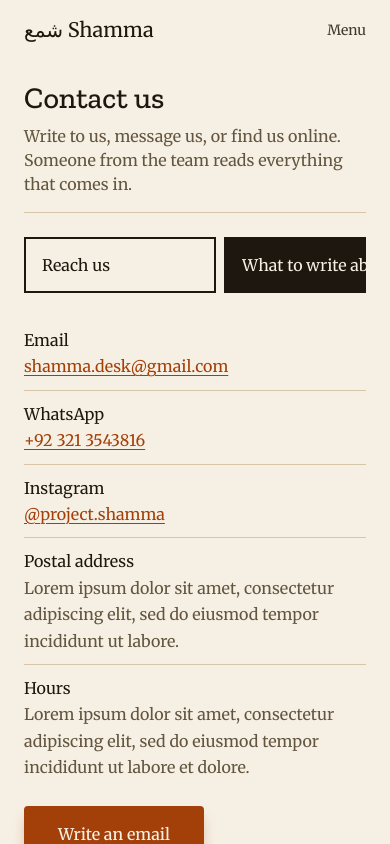
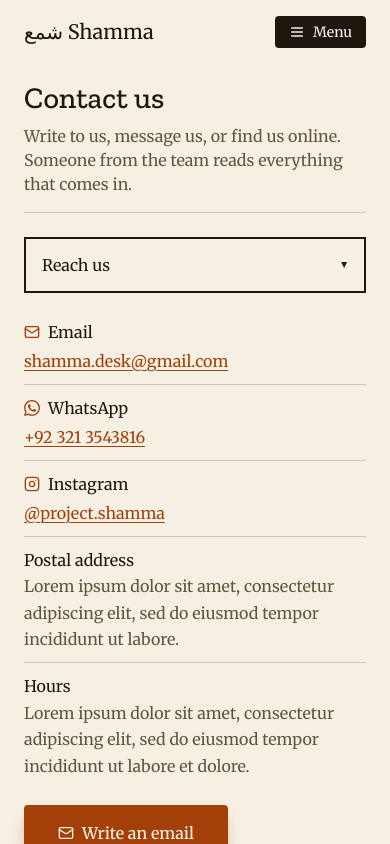
Before and after one commit to TheProjectShamma/shamma-website, a React (Vite) app: page /contact in a window 390 px wide. Shown: the top 844 px of the page. Built offline with nearby package versions, Linux system fonts and the light colour scheme.

Commit message:
Mobile view improvements

```diff
--- a/src/components/Footer.jsx
+++ b/src/components/Footer.jsx
@@ -1,4 +1,5 @@
 import { CONTACTS } from "../content";
+import { CONTACT_ICONS } from "../icons";
 
 export default function Footer() {
   return (
@@ -6,19 +7,27 @@ export default function Footer() {
       <div className="mx-auto flex w-full max-w-7xl flex-wrap items-center justify-between gap-x-8 gap-y-1 px-6 py-3 text-xs text-muted">
         <p>© {new Date().getFullYear()} Shamma · شمع — by the people, for the people.</p>
         <ul className="flex flex-wrap gap-x-5">
-          {CONTACTS.map(({ label, value, href }) => (
+          {CONTACTS.map(({ label, value, href }) => {
+            const Icon = CONTACT_ICONS[label];
+            return (
               <li key={label}>
                 <a
                   href={href}
                   target={href.startsWith("mailto:") ? undefined : "_blank"}
                   rel={href.startsWith("mailto:") ? undefined : "noreferrer"}
                   aria-label={`${label}: ${value}`}
-                className="text-muted hover:text-ink"
+                  className="inline-flex items-center gap-1.5 text-muted hover:text-ink"
                 >
+                  {Icon && (
+                    <span aria-hidden="true">
+                      <Icon className="size-3.5" />
+                    </span>
+                  )}
                   {label}
                 </a>
               </li>
-          ))}
+            );
+          })}
         </ul>
       </div>
     </footer>
--- a/src/components/Navbar.jsx
+++ b/src/components/Navbar.jsx
@@ -1,5 +1,6 @@
 import { Link, useLocation } from "react-router-dom";
 import { ABOUT_LINKS, LINKS } from "../content";
+import { MenuIcon } from "../icons";
 
 export default function Navbar() {
   const { pathname } = useLocation();
@@ -11,7 +12,9 @@ export default function Navbar() {
     <Link
       to={to}
       className={
-        pathname === to ? "text-flame" : "text-ink/85 hover:text-ink"
+        `underline underline-offset-4 ${
+          pathname === to ? "text-flame" : "text-ink/85 hover:text-ink"
+        }`
       }
       aria-current={pathname === to ? "page" : undefined}
     >
@@ -36,7 +39,7 @@ export default function Navbar() {
 
             <details className="group relative">
               <summary
-                className={`flex cursor-pointer list-none text-sm hover:text-ink [&::-webkit-details-marker]:hidden ${
+                className={`flex cursor-pointer list-none underline underline-offset-4 text-sm hover:text-ink [&::-webkit-details-marker]:hidden ${
                   inAbout ? "text-flame" : "text-ink/85"
                 }`}
               >
@@ -62,7 +65,8 @@ export default function Navbar() {
           </nav>
 
           <details className="group md:hidden">
-            <summary className="cursor-pointer list-none text-sm text-ink/85 hover:text-ink [&::-webkit-details-marker]:hidden">
+            <summary className="flex cursor-pointer list-none items-center gap-2 rounded-sm border-2 border-ink bg-ink px-3 py-1.5 text-sm font-medium leading-none text-paper transition-colors hover:bg-body [&::-webkit-details-marker]:hidden">
+              <MenuIcon className="size-4" />
               Menu
             </summary>
             <nav
--- /dev/null
+++ b/src/icons.jsx
@@ -0,0 +1,68 @@
+export function MenuIcon({ className }) {
+  return (
+    <svg
+      viewBox="0 0 24 24"
+      fill="none"
+      stroke="currentColor"
+      strokeWidth="2"
+      strokeLinecap="round"
+      className={className}
+      aria-hidden="true"
+    >
+      <line x1="4" x2="20" y1="6" y2="6" />
+      <line x1="4" x2="20" y1="12" y2="12" />
+      <line x1="4" x2="20" y1="18" y2="18" />
+    </svg>
+  );
+}
+
+export function MailIcon({ className }) {
+  return (
+    <svg
+      viewBox="0 0 24 24"
+      fill="none"
+      stroke="currentColor"
+      strokeWidth="2"
+      strokeLinecap="round"
+      strokeLinejoin="round"
+      className={className}
+      aria-hidden="true"
+    >
+      <rect width="20" height="16" x="2" y="4" rx="2" />
+      <path d="m22 7-8.97 5.7a1.94 1.94 0 0 1-2.06 0L2 7" />
+    </svg>
+  );
+}
+
+export function WhatsAppIcon({ className }) {
+  return (
+    <svg viewBox="0 0 24 24" fill="currentColor" className={className} aria-hidden="true">
+      <path d="M17.472 14.382c-.297-.149-1.758-.867-2.03-.967-.273-.099-.471-.148-.67.15-.197.297-.767.966-.94 1.164-.173.199-.347.223-.644.075-.297-.15-1.255-.463-2.39-1.475-.883-.788-1.48-1.761-1.653-2.059-.173-.297-.018-.458.13-.606.134-.133.298-.347.446-.52.149-.174.198-.298.298-.497.099-.198.05-.371-.025-.52-.075-.149-.669-1.612-.916-2.207-.242-.579-.487-.5-.669-.51-.173-.008-.371-.01-.57-.01-.198 0-.52.074-.792.372-.272.297-1.04 1.016-1.04 2.479 0 1.462 1.065 2.875 1.213 3.074.149.198 2.096 3.2 5.077 4.487.709.306 1.262.489 1.694.625.712.227 1.36.195 1.871.118.571-.085 1.758-.719 2.006-1.413.248-.694.248-1.289.173-1.413-.074-.124-.272-.198-.57-.347m-5.421 7.403h-.004a9.87 9.87 0 0 1-5.031-1.378l-.361-.214-3.741.982.998-3.648-.235-.374a9.86 9.86 0 0 1-1.51-5.26c.001-5.45 4.436-9.884 9.888-9.884 2.64 0 5.122 1.03 6.988 2.898a9.825 9.825 0 0 1 2.893 6.994c-.003 5.45-4.437 9.884-9.885 9.884m8.413-18.297A11.815 11.815 0 0 0 12.05 0C5.495 0 .16 5.335.157 11.892c0 2.096.547 4.142 1.588 5.945L.057 24l6.305-1.654a11.882 11.882 0 0 0 5.683 1.448h.005c6.554 0 11.89-5.335 11.893-11.893a11.821 11.821 0 0 0-3.48-8.413Z" />
+    </svg>
+  );
+}
+
+export function InstagramIcon({ className }) {
+  return (
+    <svg
+      viewBox="0 0 24 24"
+      fill="none"
+      stroke="currentColor"
+      strokeWidth="2"
+      strokeLinecap="round"
+      strokeLinejoin="round"
+      className={className}
+      aria-hidden="true"
+    >
+      <rect width="20" height="20" x="2" y="2" rx="5" ry="5" />
+      <path d="M16 11.37A4 4 0 1 1 12.63 8 4 4 0 0 1 16 11.37z" />
+      <line x1="17.5" x2="17.51" y1="6.5" y2="6.5" />
+    </svg>
+  );
+}
+
+export const CONTACT_ICONS = {
+  Email: MailIcon,
+  WhatsApp: WhatsAppIcon,
+  Instagram: InstagramIcon,
+};
--- a/src/index.css
+++ b/src/index.css
@@ -106,7 +106,6 @@
   h1 a,
   h2 a,
   h3 a,
-  nav a,
   summary,
   button,
   dt {
--- a/src/pages/Contact.jsx
+++ b/src/pages/Contact.jsx
@@ -1,5 +1,6 @@
 import { Link } from "react-router-dom";
 import { CONTACTS } from "../content";
+import { CONTACT_ICONS, MailIcon } from "../icons";
 import { Btn, Item, List, Page, Split } from "../ui";
 
 export default function Contact() {
@@ -16,8 +17,22 @@ export default function Contact() {
             render: () => (
               <div className="space-y-4">
                 <List>
-                  {CONTACTS.map(({ label, value, href }) => (
-                    <Item key={label} term={label}>
+                  {CONTACTS.map(({ label, value, href }) => {
+                    const Icon = CONTACT_ICONS[label];
+                    return (
+                      <Item
+                        key={label}
+                        term={
+                          <span className="inline-flex items-center gap-2">
+                            {Icon && (
+                              <span aria-hidden="true" className="text-flame">
+                                <Icon className="size-4" />
+                              </span>
+                            )}
+                            {label}
+                          </span>
+                        }
+                      >
                         <a
                           href={href}
                           target={href.startsWith("mailto:") ? undefined : "_blank"}
@@ -27,7 +42,8 @@ export default function Contact() {
                           {value}
                         </a>
                       </Item>
-                  ))}
+                    );
+                  })}
                   <Item term="Postal address">
                     Lorem ipsum dolor sit amet, consectetur adipiscing elit, sed do eiusmod tempor
                     incididunt ut labore.
@@ -37,7 +53,12 @@ export default function Contact() {
                     incididunt ut labore et dolore.
                   </Item>
                 </List>
-                <Btn href="mailto:shamma.desk@gmail.com">Write an email</Btn>
+                <Btn href="mailto:shamma.desk@gmail.com">
+                  <span className="inline-flex items-center gap-2">
+                    <MailIcon className="size-4" />
+                    Write an email
+                  </span>
+                </Btn>
               </div>
             ),
           },
--- a/src/pages/Home.jsx
+++ b/src/pages/Home.jsx
@@ -4,8 +4,8 @@ export default function Home() {
   useTitle("Connecting academia with communities in need");
 
   return (
-    <section className="flex flex-1 flex-col md:flex-row">
-      <div className="flex w-full flex-col justify-center bg-panel px-6 py-12 md:w-1/2 md:py-10">
+    <section className="relative flex flex-1 flex-col md:flex-row">
+      <div className="relative z-10 flex w-full flex-col justify-center px-6 pt-20 pb-12 md:w-1/2 md:bg-panel md:py-10">
         <div className="mx-auto w-full max-w-xl">
           <h1 className="text-4xl leading-tight text-ink sm:text-5xl">
             Connecting academia with communities in need.
@@ -26,7 +26,7 @@ export default function Home() {
         </div>
       </div>
 
-      <div className="relative h-72 w-full shrink-0 md:h-auto md:w-1/2">
+      <div className="absolute inset-0 md:relative md:inset-auto md:block md:h-auto md:w-1/2 md:shrink-0">
         <img
           src="/photos/photo-1.jpg"
           alt=""
@@ -34,6 +34,7 @@ export default function Home() {
           className="absolute inset-0 h-full w-full object-cover"
         />
         <div aria-hidden="true" className="vignette absolute inset-0" />
+        <div aria-hidden="true" className="absolute inset-0 bg-black/30 md:hidden" />
       </div>
     </section>
   );
--- a/src/ui.jsx
+++ b/src/ui.jsx
@@ -23,32 +23,61 @@ export function Page({ title, lede, children }) {
 
 export function Split({ sections }) {
   const [id, setId] = useState(sections[0].id);
+  const [closed, setClosed] = useState(false);
   const current = sections.find((s) => s.id === id) ?? sections[0];
+
+  const isOpen = (section) => !closed && section.id === id;
+
+  const toggle = (section) => {
+    if (isOpen(section)) setClosed(true);
+    else {
+      setId(section.id);
+      setClosed(false);
+    }
+  };
 
   return (
     <div className="flex flex-col gap-5 md:flex-row md:gap-14">
       <nav
         aria-label="Sections"
-        className="flex shrink-0 gap-2 overflow-x-auto pb-1 md:w-64 md:flex-col md:overflow-visible md:pb-0"
+        className="flex shrink-0 flex-col gap-2 md:w-64 md:overflow-visible"
       >
-        {sections.map((section) => (
+        {sections.map((section) => {
+          const open = isOpen(section);
+          return (
+            <div key={section.id}>
               <button
-            key={section.id}
                 type="button"
-            onClick={() => setId(section.id)}
-            aria-current={section.id === id ? "true" : undefined}
-            className={`flex h-14 min-w-48 shrink-0 items-center border-2 px-4 text-left leading-snug transition-colors md:min-w-0 ${
-              section.id === id
+                onClick={() => toggle(section)}
+                aria-expanded={open}
+                aria-controls={open ? `panel-${section.id}` : undefined}
+                className={`flex h-14 w-full shrink-0 items-center justify-between gap-3 border-2 px-4 text-left leading-snug transition-colors md:min-w-0 ${
+                  open
                     ? "border-ink bg-paper text-ink"
                     : "border-ink bg-ink text-paper hover:bg-body"
                 }`}
               >
                 <span className="line-clamp-2">{section.title}</span>
+                <span
+                  aria-hidden="true"
+                  className={`text-xs transition-transform md:hidden ${
+                    open ? "rotate-90" : ""
+                  }`}
+                >
+                  ▸
+                </span>
               </button>
-        ))}
+              {open && (
+                <div id={`panel-${section.id}`} className="page-in pt-4 md:hidden">
+                  {section.render()}
+                </div>
+              )}
+            </div>
+          );
+        })}
       </nav>
 
-      <div key={current.id} className="page-in min-w-0 md:max-w-3xl md:flex-1">
+      <div key={current.id} className="page-in hidden min-w-0 md:block md:max-w-3xl md:flex-1">
         {current.render()}
       </div>
     </div>
```
Lines whose indentation alone changed are shown as unchanged.
